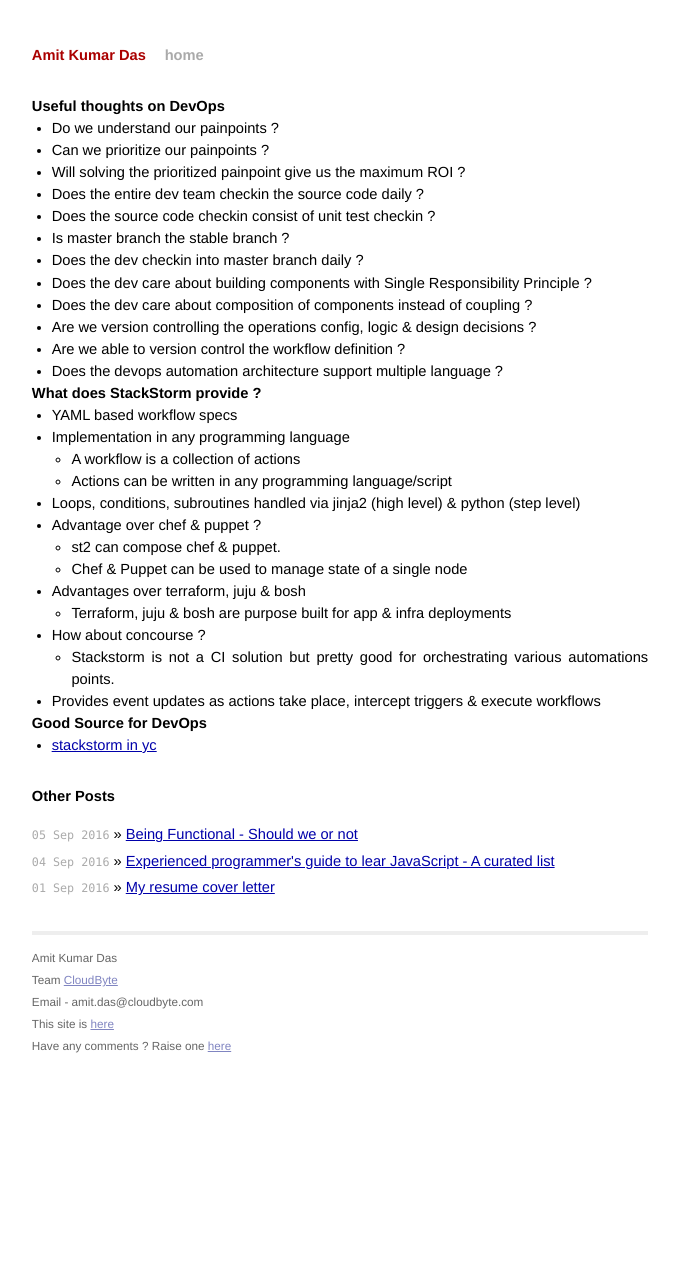
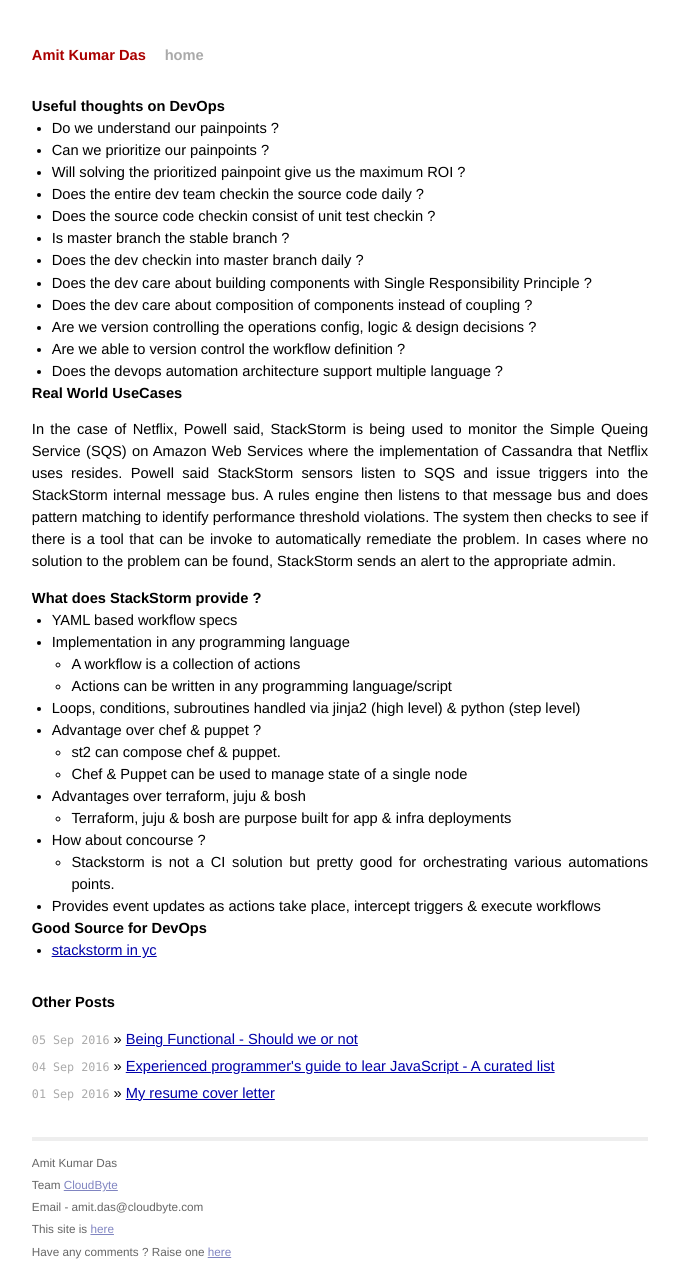
Before and after one commit to AmitKumarDas/amitkumardas.github.io, a Jekyll site: the page built from _posts/2016-08-21-my-views-on-devops.md, in a window 1280 px wide. Shown: the whole page, without its empty margins (300-979 px from the left). Built offline with Jekyll 4.4.1, drawn with Linux system fonts in a browser that asks for light colours; before the commit the page ends 1069 px from its top, so only the background shows below that.

Commit message:
Update 2016-08-21-my-views-on-devops.md

```diff
--- a/_posts/2016-08-21-my-views-on-devops.md
+++ b/_posts/2016-08-21-my-views-on-devops.md
@@ -18,6 +18,10 @@
 - Are we able to version control the workflow definition ?
 - Does the devops automation architecture support multiple language ?
 
+## Real World UseCases
+
+> In the case of Netflix, Powell said, StackStorm is being used to monitor the Simple Queing Service (SQS) on Amazon Web Services where the implementation of Cassandra that Netflix uses resides. Powell said StackStorm sensors listen to SQS and issue triggers into the StackStorm internal message bus. A rules engine then listens to that message bus and does pattern matching to identify performance threshold violations. The system then checks to see if there is a tool that can be invoke to automatically remediate the problem. In cases where no solution to the problem can be found, StackStorm sends an alert to the appropriate admin.
+
 ## What does StackStorm provide ?
 
 - YAML based workflow specs
```
